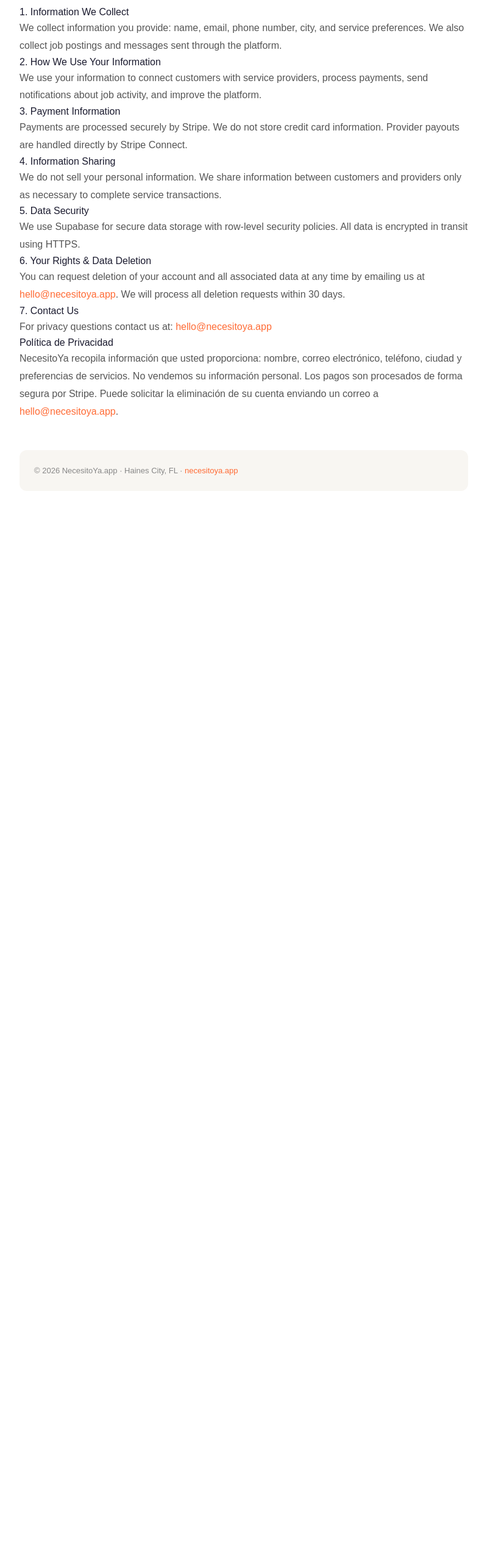
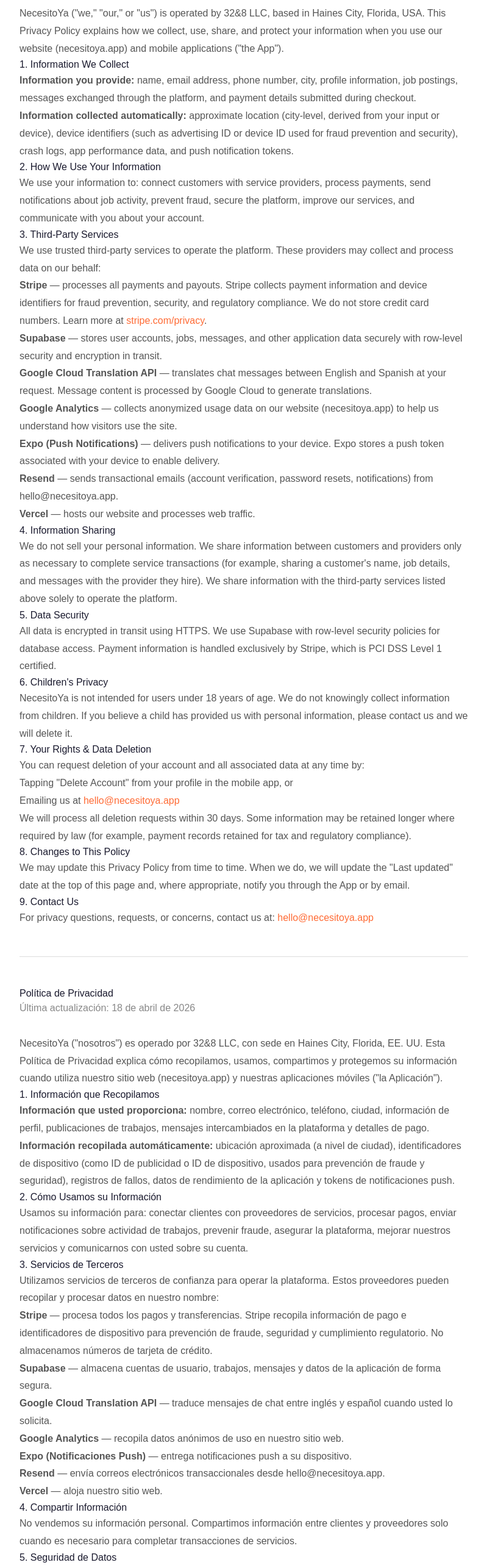
Before and after one commit to Paninche/necesitoya, a Next.js app: page /privacy in a window 1280 px wide. Shown: the part 160-2726 px from the top of the page at 61% size, without its empty margins (240-1039 px from the left). Before the commit the page ends 1005 px from the top, so only its background shows below. Built offline with nearby package versions, Linux system fonts and the light colour scheme.

Commit message:
Privacy policy: add Stripe, third-party services, bilingual equivalence

```diff
--- a/app/privacy/page.js
+++ b/app/privacy/page.js
@@ -3,34 +3,98 @@ export default function Privacy() {
     <main style={{fontFamily:'Arial', maxWidth:'800px', margin:'0 auto', padding:'40px 32px'}}>
       <a href="/" style={{color:'#FF6B35', textDecoration:'none'}}>← Back to NecesitoYa</a>
       <h1 style={{color:'#1a1a2e', marginTop:'24px'}}>Privacy Policy</h1>
-      <p style={{color:'#888', marginBottom:'32px'}}>Last updated: March 25, 2026</p>
+      <p style={{color:'#888', marginBottom:'32px'}}>Last updated: April 18, 2026</p>
+
+      <p style={{color:'#555', lineHeight:'1.8'}}>NecesitoYa ("we," "our," or "us") is operated by 32&8 LLC, based in Haines City, Florida, USA. This Privacy Policy explains how we collect, use, share, and protect your information when you use our website (necesitoya.app) and mobile applications ("the App").</p>
 
       <h2 style={{color:'#1a1a2e'}}>1. Information We Collect</h2>
-      <p style={{color:'#555', lineHeight:'1.8'}}>We collect information you provide: name, email, phone number, city, and service preferences. We also collect job postings and messages sent through the platform.</p>
+      <p style={{color:'#555', lineHeight:'1.8'}}><strong>Information you provide:</strong> name, email address, phone number, city, profile information, job postings, messages exchanged through the platform, and payment details submitted during checkout.</p>
+      <p style={{color:'#555', lineHeight:'1.8'}}><strong>Information collected automatically:</strong> approximate location (city-level, derived from your input or device), device identifiers (such as advertising ID or device ID used for fraud prevention and security), crash logs, app performance data, and push notification tokens.</p>
 
       <h2 style={{color:'#1a1a2e'}}>2. How We Use Your Information</h2>
-      <p style={{color:'#555', lineHeight:'1.8'}}>We use your information to connect customers with service providers, process payments, send notifications about job activity, and improve the platform.</p>
+      <p style={{color:'#555', lineHeight:'1.8'}}>We use your information to: connect customers with service providers, process payments, send notifications about job activity, prevent fraud, secure the platform, improve our services, and communicate with you about your account.</p>
 
-      <h2 style={{color:'#1a1a2e'}}>3. Payment Information</h2>
-      <p style={{color:'#555', lineHeight:'1.8'}}>Payments are processed securely by Stripe. We do not store credit card information. Provider payouts are handled directly by Stripe Connect.</p>
+      <h2 style={{color:'#1a1a2e'}}>3. Third-Party Services</h2>
+      <p style={{color:'#555', lineHeight:'1.8'}}>We use trusted third-party services to operate the platform. These providers may collect and process data on our behalf:</p>
+      <ul style={{color:'#555', lineHeight:'1.8'}}>
+        <li><strong>Stripe</strong> — processes all payments and payouts. Stripe collects payment information and device identifiers for fraud prevention, security, and regulatory compliance. We do not store credit card numbers. Learn more at <a href="https://stripe.com/privacy" style={{color:'#FF6B35'}} target="_blank" rel="noopener noreferrer">stripe.com/privacy</a>.</li>
+        <li><strong>Supabase</strong> — stores user accounts, jobs, messages, and other application data securely with row-level security and encryption in transit.</li>
+        <li><strong>Google Cloud Translation API</strong> — translates chat messages between English and Spanish at your request. Message content is processed by Google Cloud to generate translations.</li>
+        <li><strong>Google Analytics</strong> — collects anonymized usage data on our website (necesitoya.app) to help us understand how visitors use the site.</li>
+        <li><strong>Expo (Push Notifications)</strong> — delivers push notifications to your device. Expo stores a push token associated with your device to enable delivery.</li>
+        <li><strong>Resend</strong> — sends transactional emails (account verification, password resets, notifications) from hello@necesitoya.app.</li>
+        <li><strong>Vercel</strong> — hosts our website and processes web traffic.</li>
+      </ul>
 
       <h2 style={{color:'#1a1a2e'}}>4. Information Sharing</h2>
-      <p style={{color:'#555', lineHeight:'1.8'}}>We do not sell your personal information. We share information between customers and providers only as necessary to complete service transactions.</p>
+      <p style={{color:'#555', lineHeight:'1.8'}}>We do not sell your personal information. We share information between customers and providers only as necessary to complete service transactions (for example, sharing a customer's name, job details, and messages with the provider they hire). We share information with the third-party services listed above solely to operate the platform.</p>
 
       <h2 style={{color:'#1a1a2e'}}>5. Data Security</h2>
-      <p style={{color:'#555', lineHeight:'1.8'}}>We use Supabase for secure data storage with row-level security policies. All data is encrypted in transit using HTTPS.</p>
+      <p style={{color:'#555', lineHeight:'1.8'}}>All data is encrypted in transit using HTTPS. We use Supabase with row-level security policies for database access. Payment information is handled exclusively by Stripe, which is PCI DSS Level 1 certified.</p>
 
-      <h2 style={{color:'#1a1a2e'}}>6. Your Rights & Data Deletion</h2>
-      <p style={{color:'#555', lineHeight:'1.8'}}>You can request deletion of your account and all associated data at any time by emailing us at <a href="mailto:hello@necesitoya.app" style={{color:'#FF6B35'}}>hello@necesitoya.app</a>. We will process all deletion requests within 30 days.</p>
+      <h2 style={{color:'#1a1a2e'}}>6. Children's Privacy</h2>
+      <p style={{color:'#555', lineHeight:'1.8'}}>NecesitoYa is not intended for users under 18 years of age. We do not knowingly collect information from children. If you believe a child has provided us with personal information, please contact us and we will delete it.</p>
 
-      <h2 style={{color:'#1a1a2e'}}>7. Contact Us</h2>
-      <p style={{color:'#555', lineHeight:'1.8'}}>For privacy questions contact us at: <a href="mailto:hello@necesitoya.app" style={{color:'#FF6B35'}}>hello@necesitoya.app</a></p>
+      <h2 style={{color:'#1a1a2e'}}>7. Your Rights & Data Deletion</h2>
+      <p style={{color:'#555', lineHeight:'1.8'}}>You can request deletion of your account and all associated data at any time by:</p>
+      <ul style={{color:'#555', lineHeight:'1.8'}}>
+        <li>Tapping "Delete Account" from your profile in the mobile app, or</li>
+        <li>Emailing us at <a href="mailto:hello@necesitoya.app" style={{color:'#FF6B35'}}>hello@necesitoya.app</a></li>
+      </ul>
+      <p style={{color:'#555', lineHeight:'1.8'}}>We will process all deletion requests within 30 days. Some information may be retained longer where required by law (for example, payment records retained for tax and regulatory compliance).</p>
 
-      <h2 style={{color:'#1a1a2e'}}>Política de Privacidad</h2>
-      <p style={{color:'#555', lineHeight:'1.8'}}>NecesitoYa recopila información que usted proporciona: nombre, correo electrónico, teléfono, ciudad y preferencias de servicios. No vendemos su información personal. Los pagos son procesados de forma segura por Stripe. Puede solicitar la eliminación de su cuenta enviando un correo a <a href="mailto:hello@necesitoya.app" style={{color:'#FF6B35'}}>hello@necesitoya.app</a>.</p>
+      <h2 style={{color:'#1a1a2e'}}>8. Changes to This Policy</h2>
+      <p style={{color:'#555', lineHeight:'1.8'}}>We may update this Privacy Policy from time to time. When we do, we will update the "Last updated" date at the top of this page and, where appropriate, notify you through the App or by email.</p>
+
+      <h2 style={{color:'#1a1a2e'}}>9. Contact Us</h2>
+      <p style={{color:'#555', lineHeight:'1.8'}}>For privacy questions, requests, or concerns, contact us at: <a href="mailto:hello@necesitoya.app" style={{color:'#FF6B35'}}>hello@necesitoya.app</a></p>
+
+      <hr style={{margin:'48px 0', border:'none', borderTop:'1px solid #ddd'}}/>
+
+      <h1 style={{color:'#1a1a2e'}}>Política de Privacidad</h1>
+      <p style={{color:'#888', marginBottom:'32px'}}>Última actualización: 18 de abril de 2026</p>
+
+      <p style={{color:'#555', lineHeight:'1.8'}}>NecesitoYa ("nosotros") es operado por 32&8 LLC, con sede en Haines City, Florida, EE. UU. Esta Política de Privacidad explica cómo recopilamos, usamos, compartimos y protegemos su información cuando utiliza nuestro sitio web (necesitoya.app) y nuestras aplicaciones móviles ("la Aplicación").</p>
+
+      <h2 style={{color:'#1a1a2e'}}>1. Información que Recopilamos</h2>
+      <p style={{color:'#555', lineHeight:'1.8'}}><strong>Información que usted proporciona:</strong> nombre, correo electrónico, teléfono, ciudad, información de perfil, publicaciones de trabajos, mensajes intercambiados en la plataforma y detalles de pago.</p>
+      <p style={{color:'#555', lineHeight:'1.8'}}><strong>Información recopilada automáticamente:</strong> ubicación aproximada (a nivel de ciudad), identificadores de dispositivo (como ID de publicidad o ID de dispositivo, usados para prevención de fraude y seguridad), registros de fallos, datos de rendimiento de la aplicación y tokens de notificaciones push.</p>
+
+      <h2 style={{color:'#1a1a2e'}}>2. Cómo Usamos su Información</h2>
+      <p style={{color:'#555', lineHeight:'1.8'}}>Usamos su información para: conectar clientes con proveedores de servicios, procesar pagos, enviar notificaciones sobre actividad de trabajos, prevenir fraude, asegurar la plataforma, mejorar nuestros servicios y comunicarnos con usted sobre su cuenta.</p>
+
+      <h2 style={{color:'#1a1a2e'}}>3. Servicios de Terceros</h2>
+      <p style={{color:'#555', lineHeight:'1.8'}}>Utilizamos servicios de terceros de confianza para operar la plataforma. Estos proveedores pueden recopilar y procesar datos en nuestro nombre:</p>
+      <ul style={{color:'#555', lineHeight:'1.8'}}>
+        <li><strong>Stripe</strong> — procesa todos los pagos y transferencias. Stripe recopila información de pago e identificadores de dispositivo para prevención de fraude, seguridad y cumplimiento regulatorio. No almacenamos números de tarjeta de crédito.</li>
+        <li><strong>Supabase</strong> — almacena cuentas de usuario, trabajos, mensajes y datos de la aplicación de forma segura.</li>
+        <li><strong>Google Cloud Translation API</strong> — traduce mensajes de chat entre inglés y español cuando usted lo solicita.</li>
+        <li><strong>Google Analytics</strong> — recopila datos anónimos de uso en nuestro sitio web.</li>
+        <li><strong>Expo (Notificaciones Push)</strong> — entrega notificaciones push a su dispositivo.</li>
+        <li><strong>Resend</strong> — envía correos electrónicos transaccionales desde hello@necesitoya.app.</li>
+        <li><strong>Vercel</strong> — aloja nuestro sitio web.</li>
+      </ul>
+
+      <h2 style={{color:'#1a1a2e'}}>4. Compartir Información</h2>
+      <p style={{color:'#555', lineHeight:'1.8'}}>No vendemos su información personal. Compartimos información entre clientes y proveedores solo cuando es necesario para completar transacciones de servicios.</p>
+
+      <h2 style={{color:'#1a1a2e'}}>5. Seguridad de Datos</h2>
+      <p style={{color:'#555', lineHeight:'1.8'}}>Todos los datos se cifran en tránsito mediante HTTPS. Usamos Supabase con políticas de seguridad a nivel de fila para el acceso a la base de datos. La información de pago es manejada exclusivamente por Stripe.</p>
+
+      <h2 style={{color:'#1a1a2e'}}>6. Privacidad de Menores</h2>
+      <p style={{color:'#555', lineHeight:'1.8'}}>NecesitoYa no está destinado a usuarios menores de 18 años. No recopilamos información de niños conscientemente.</p>
+
+      <h2 style={{color:'#1a1a2e'}}>7. Sus Derechos y Eliminación de Datos</h2>
+      <p style={{color:'#555', lineHeight:'1.8'}}>Puede solicitar la eliminación de su cuenta y todos los datos asociados en cualquier momento tocando "Eliminar Cuenta" desde su perfil en la aplicación móvil, o enviando un correo a <a href="mailto:hello@necesitoya.app" style={{color:'#FF6B35'}}>hello@necesitoya.app</a>. Procesaremos todas las solicitudes de eliminación dentro de 30 días.</p>
+
+      <h2 style={{color:'#1a1a2e'}}>8. Cambios a esta Política</h2>
+      <p style={{color:'#555', lineHeight:'1.8'}}>Podemos actualizar esta Política de Privacidad ocasionalmente. Actualizaremos la fecha de "Última actualización" en la parte superior de esta página.</p>
+
+      <h2 style={{color:'#1a1a2e'}}>9. Contáctenos</h2>
+      <p style={{color:'#555', lineHeight:'1.8'}}>Para preguntas sobre privacidad, contáctenos en: <a href="mailto:hello@necesitoya.app" style={{color:'#FF6B35'}}>hello@necesitoya.app</a></p>
 
       <div style={{marginTop:'48px', padding:'24px', background:'#f8f6f2', borderRadius:'12px'}}>
-        <p style={{color:'#888', fontSize:'13px', margin:0}}>© 2026 NecesitoYa.app · Haines City, FL · <a href="/" style={{color:'#FF6B35'}}>necesitoya.app</a></p>
+        <p style={{color:'#888', fontSize:'13px', margin:0}}>© 2026 NecesitoYa.app · 32&8 LLC · Haines City, FL · <a href="/" style={{color:'#FF6B35'}}>necesitoya.app</a></p>
       </div>
     </main>
   )
```
